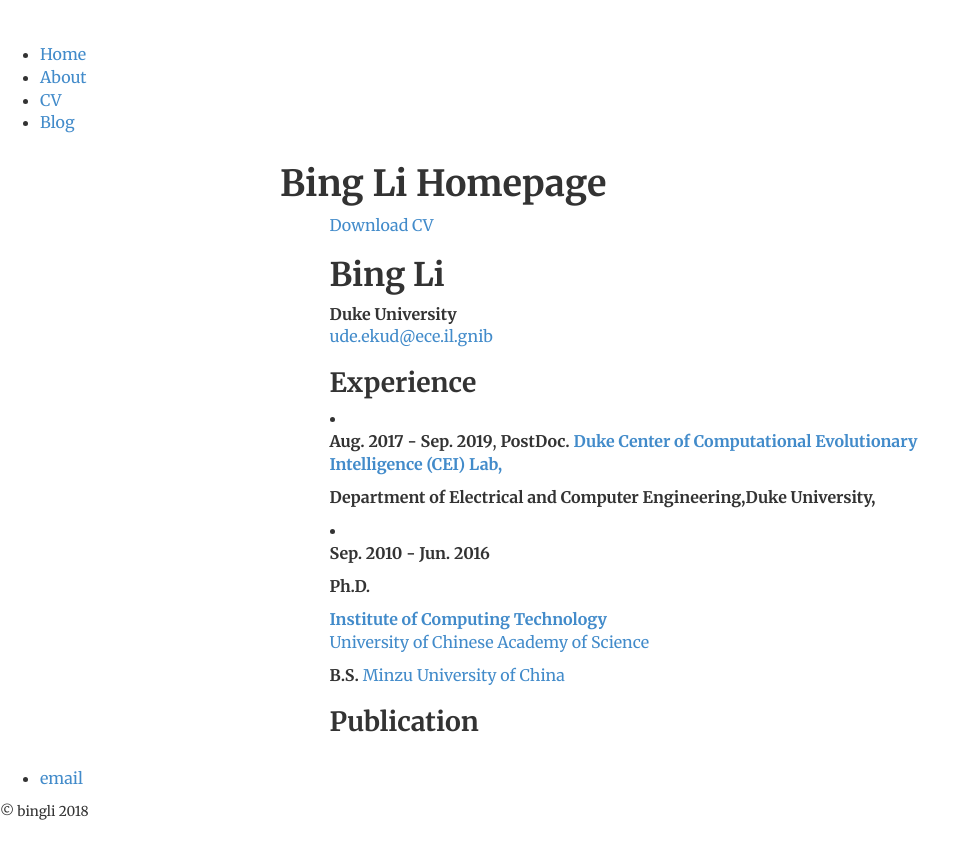
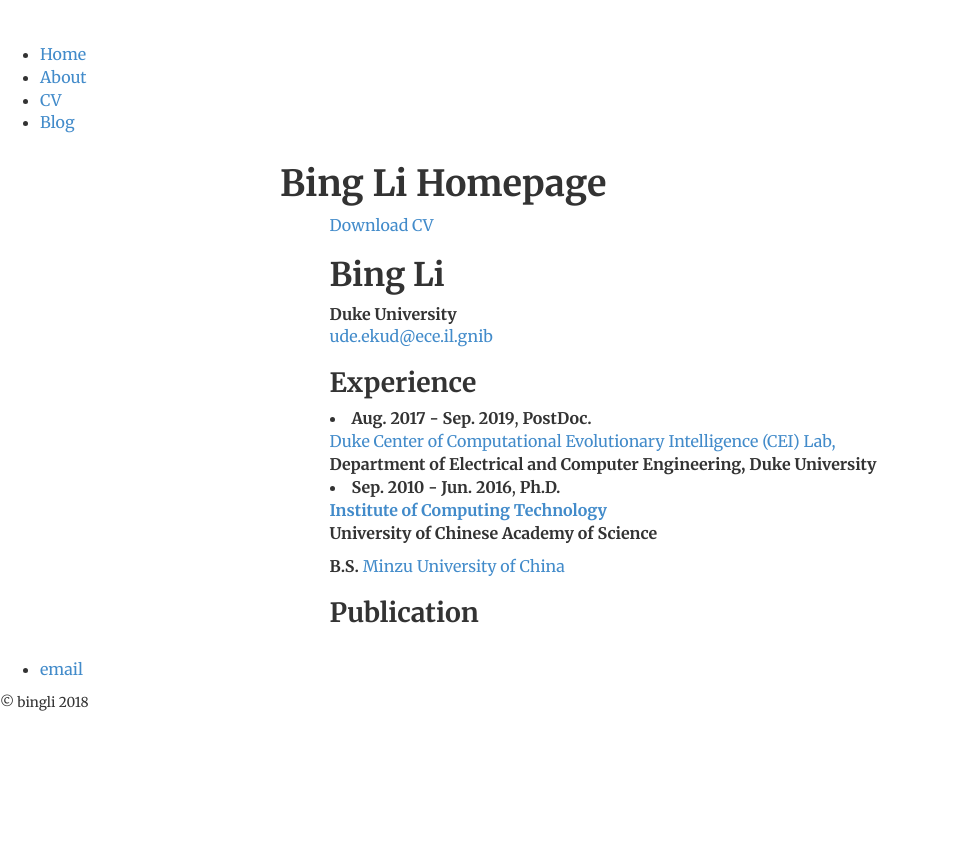
Before and after one commit to libingict/libingict.github.io, a Jekyll site: the page built from cv/index.html, in a window 1280 px wide. Shown: the top 859 px of the page, without its empty margins (0-980 px from the left). Built offline with Jekyll 4.4.1, drawn with Linux system fonts in a browser that asks for light colours.

Commit message:
update index

```diff
--- a/cv/index.html
+++ b/cv/index.html
@@ -13,17 +13,17 @@
 					</address>
 					<h2>Experience</h2>
 					<li>
-						<p><span style="font-weight: bold">Aug. 2017 - Sep. 2019</span>,
-	                	<b>PostDoc. <a href="http://cei.pratt.duke.edu/">Duke Center of Computational Evolutionary Intelligence (CEI) Lab,</a></b></p>
-					  <b>Department of Electrical and Computer Engineering,Duke University,</b></p>
+						<b>Aug. 2017 - Sep. 2019</b>,
+	                	<b>PostDoc.</b><br/>
+	                	<a href="http://cei.pratt.duke.edu/">Duke Center of Computational Evolutionary Intelligence (CEI) Lab,</a><br/>
+	                	<b>Department of Electrical and Computer Engineering, Duke University</b>
 					</li>
 					<li>
-					<p><span style="font-weight: bold">Sep. 2010 - Jun. 2016</span>
-					  <p><b>Ph.D.</b>
+					<b>Sep. 2010 - Jun. 2016</b>, <b> Ph.D.</b>
 					  <p><b><a href="http://english.ict.cas.cn/">
-					           	Institute of Computing Technology</b><br/>
-					            University of Chinese Academy of Science
-					           </a>
+					           	Institute of Computing Technology</a><br/>
+					            University of Chinese Academy of Science</b>
+
 
 					 </li>
 					 <b>B.S.</b>
```
Also changed, not shown: index.html (+7 -1 lines).
